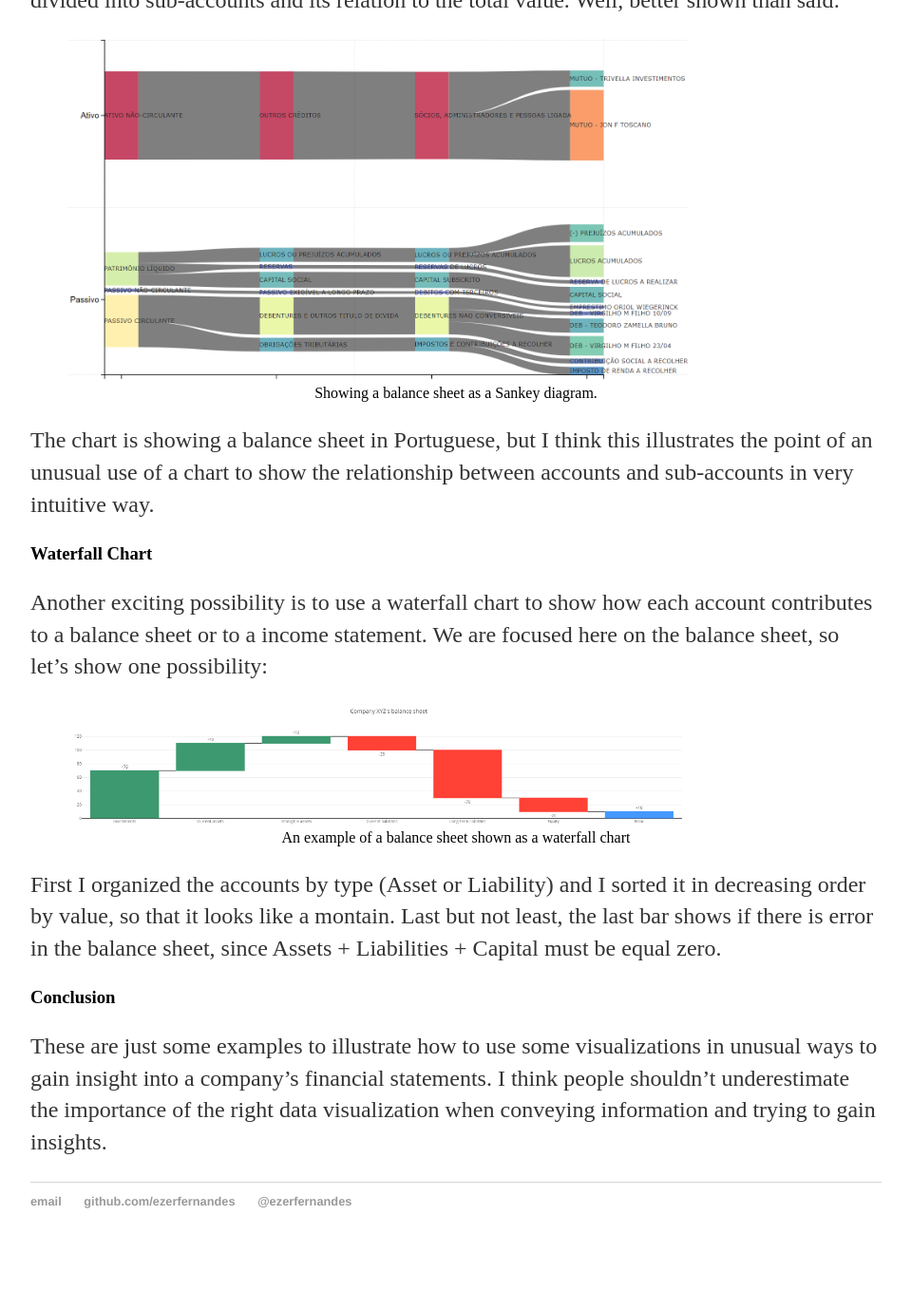
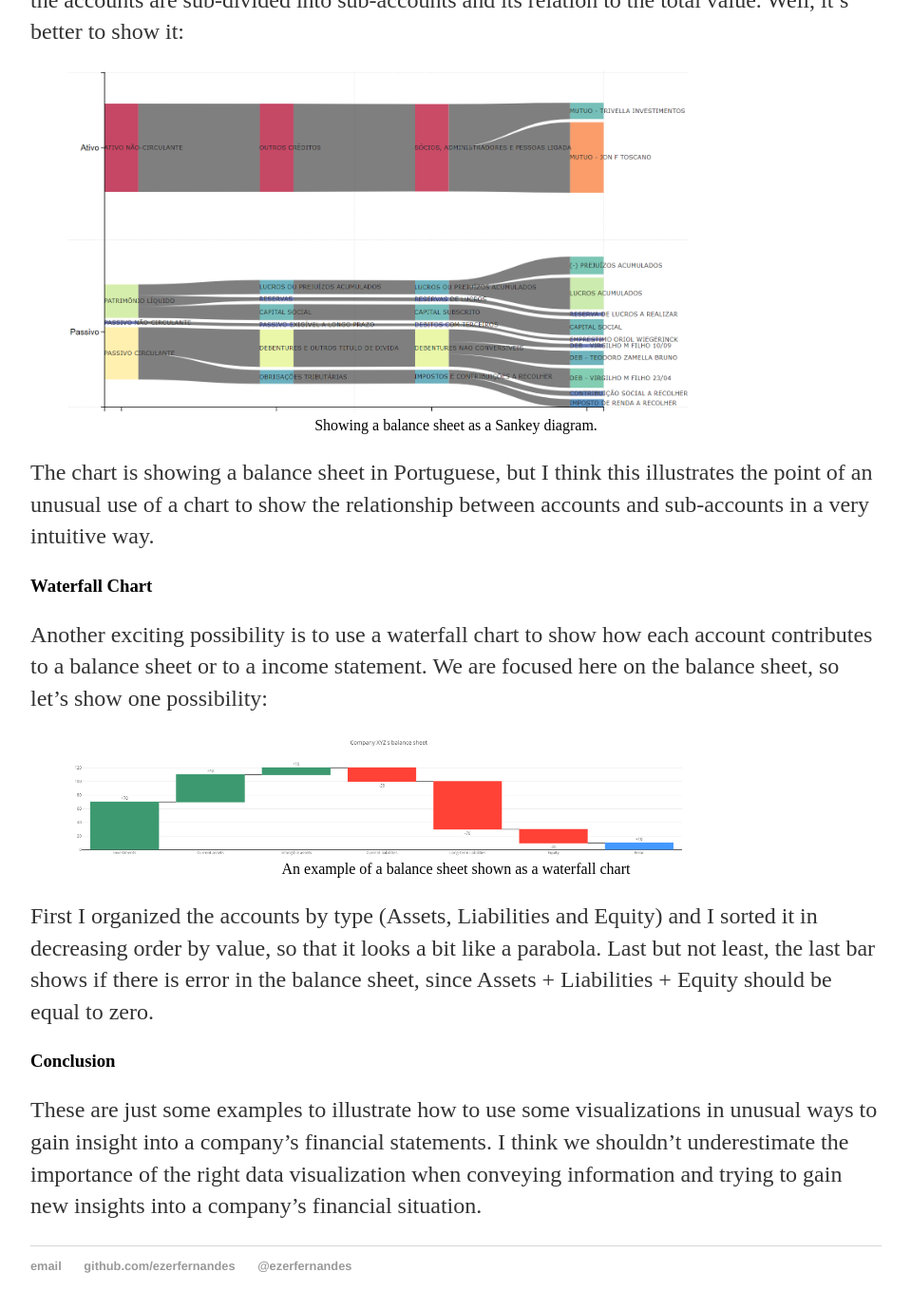
Before and after one commit to ezerfernandes/ezerfernandes.github.io, a Jekyll site: the page built from _posts/2021-02-17-visualizing-financial-statements.md, in a window 1280 px wide and 1400 px high, scrolled down 1741 px. Shown: the top 1379 px of the window at 95% size, without its empty margins (160-1119 px from the left). Built offline with Jekyll 4.4.1, drawn with Linux system fonts in a browser that asks for light colours; before the commit the page ends 3073 px from its top, so only the background shows below that; some of the changed text lies outside the part shown.

Commit message:
Update 2021-02-17-visualizing-financial-statements.md

```diff
--- a/_posts/2021-02-17-visualizing-financial-statements.md
+++ b/_posts/2021-02-17-visualizing-financial-statements.md
@@ -20,11 +20,11 @@ A balance sheet shows a company's assets, liabilities and shareholders' equity a
 
 A sankey diagram is usually used to display flows from one set of values to another so that they show a many-to-many mapping between domains.
 
-Well, if you look at a balance sheet, you'll see the accounts can be composed of sub-accounts. In the first level, the balance sheet can be divided as Assets, Liabilities and Capital. In the second level, Asset can be divided as Current Assets, Long-Term Assets and so on. If you consider every level a set of values (accounts), you can show how the accounts are sub-divided into sub-accounts and its relation to the total value. Well, better shown than said:
+If you look at a balance sheet, you'll see that accounts can be decomposed into sub-accounts. At the first level, the balance sheet can be divided as Assets, Liabilities and Equity. At the second level, Assets can be divided into Current Assets, Long-Term Assets and so on. If you consider that every level in the balance sheet is a set of values (accounts), you can show how the accounts are sub-divided into sub-accounts and its relation to the total value. Well, it's better to show it:
 
 {% include image.html url="/images/sankey_balance_sheet.png" description="Showing a balance sheet as a Sankey diagram." size="80%" %}
 
-The chart is showing a balance sheet in Portuguese, but I think this illustrates the point of an unusual use of a chart to show the relationship between accounts and sub-accounts in very intuitive way.
+The chart is showing a balance sheet in Portuguese, but I think this illustrates the point of an unusual use of a chart to show the relationship between accounts and sub-accounts in a very intuitive way.
 
 ### Waterfall Chart
 
@@ -32,8 +32,8 @@ Another exciting possibility is to use a waterfall chart to show how each accoun
 
 {% include image.html url="/images/balance_sheet_as_waterfall_chart.png" description="An example of a balance sheet shown as a waterfall chart" size="80%" %}
 
-First I organized the accounts by type (Asset or Liability) and I sorted it in decreasing order by value, so that it looks like a montain. Last but not least, the last bar shows if there is error in the balance sheet, since Assets + Liabilities + Capital must be equal zero.
+First I organized the accounts by type (Assets, Liabilities and Equity) and I sorted it in decreasing order by value, so that it looks a bit like a parabola. Last but not least, the last bar shows if there is error in the balance sheet, since Assets + Liabilities + Equity should be equal to zero.
 
 ### Conclusion
 
-These are just some examples to illustrate how to use some visualizations in unusual ways to gain insight into a company's financial statements. I think people shouldn't underestimate the importance of the right data visualization when conveying information and trying to gain insights.
+These are just some examples to illustrate how to use some visualizations in unusual ways to gain insight into a company's financial statements. I think we shouldn't underestimate the importance of the right data visualization when conveying information and trying to gain new insights into a company's financial situation.
```
